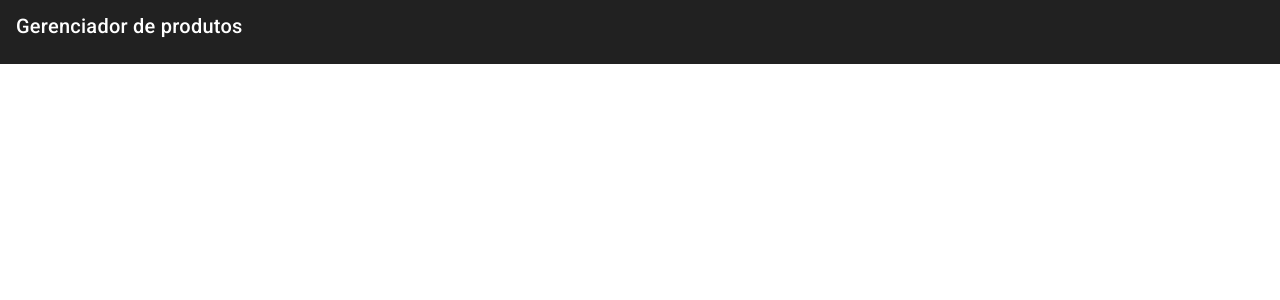
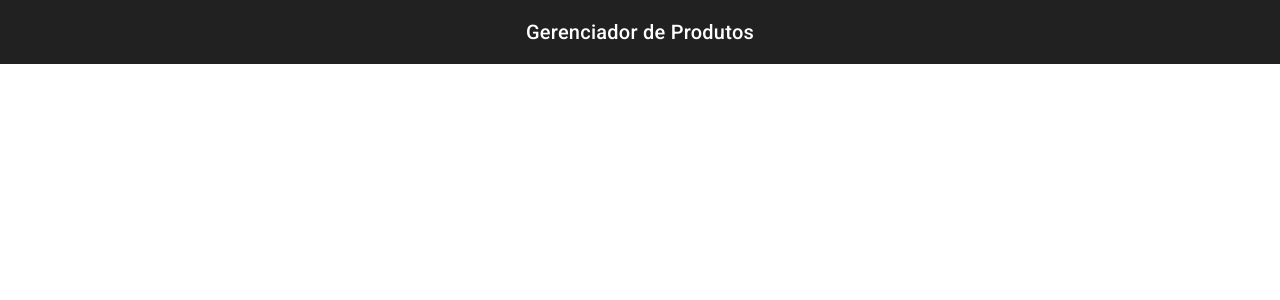
Before and after one commit to joaomarcos-luz/Angular17-Material, an Angular app in the folder projeto-angular17/: page / in a window 1280 px wide. Shown: the top 300 px of the page. Built offline with nearby package versions, Linux system fonts and the light colour scheme.

Commit message:
add class css para centralizar conteudo

```diff
--- a/projeto-angular17/src/app/shared/components/header/header.component.css
+++ b/projeto-angular17/src/app/shared/components/header/header.component.css
@@ -0,0 +1,3 @@
+.title{
+    text-align: center;
+}
--- a/projeto-angular17/src/app/shared/components/header/header.component.html
+++ b/projeto-angular17/src/app/shared/components/header/header.component.html
@@ -1,4 +1,8 @@
 
 <mat-toolbar>
-    <p>Gerenciador de produtos</p>
+    <div class="conteiner">
+        <div class="content-conteiner">
+            <div class="title">Gerenciador de Produtos</div>
+        </div>
+    </div>
 </mat-toolbar>
--- a/projeto-angular17/src/styles.css
+++ b/projeto-angular17/src/styles.css
@@ -2,3 +2,14 @@
 
 html, body { height: 100%; }
 body { margin: 0; font-family: Roboto, "Helvetica Neue", sans-serif; }
+
+.conteiner {
+    display: flex;
+    width: 100%;
+    justify-content: center;
+}
+
+.content-conteiner {
+    max-width: 748px;
+    width: 100%;
+}
```
